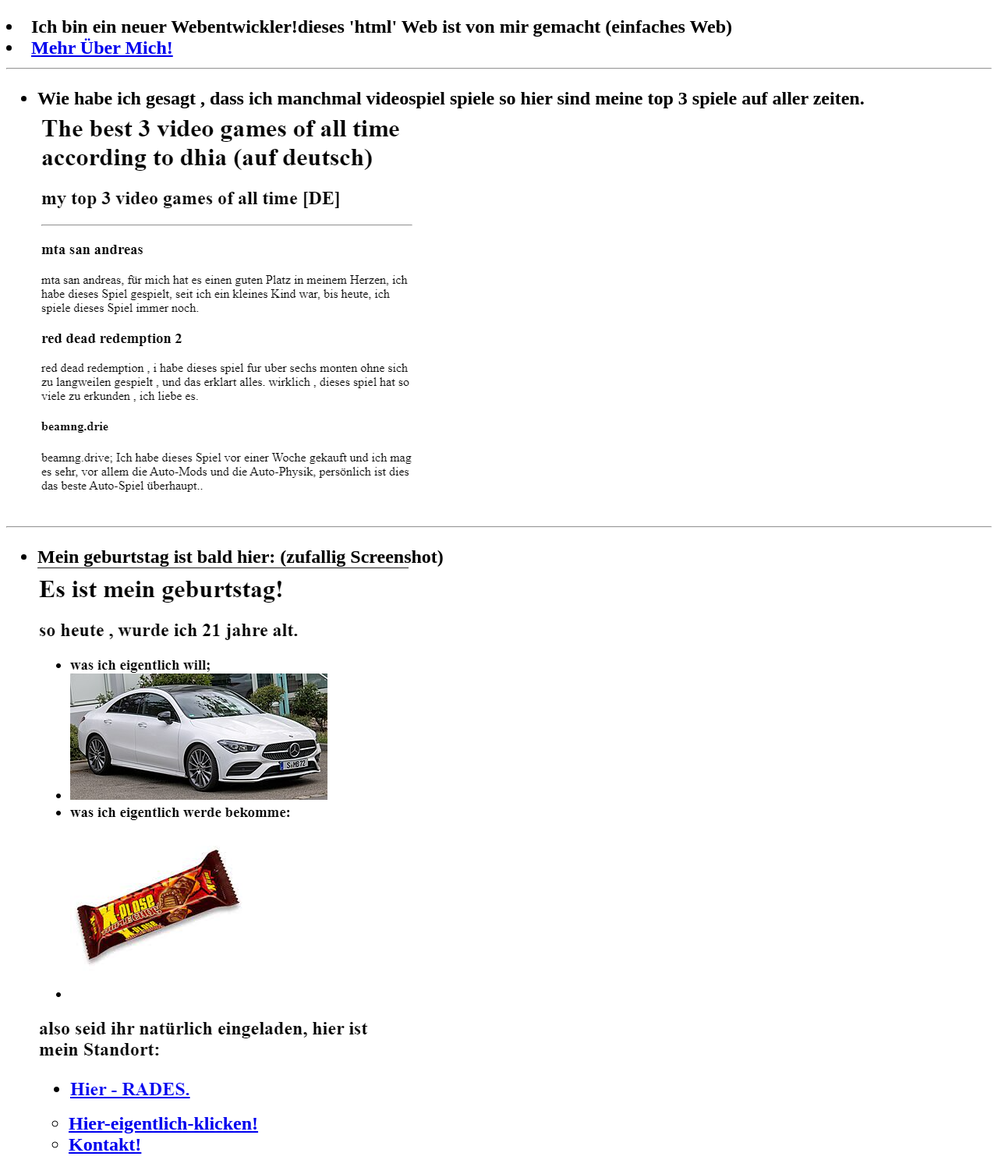
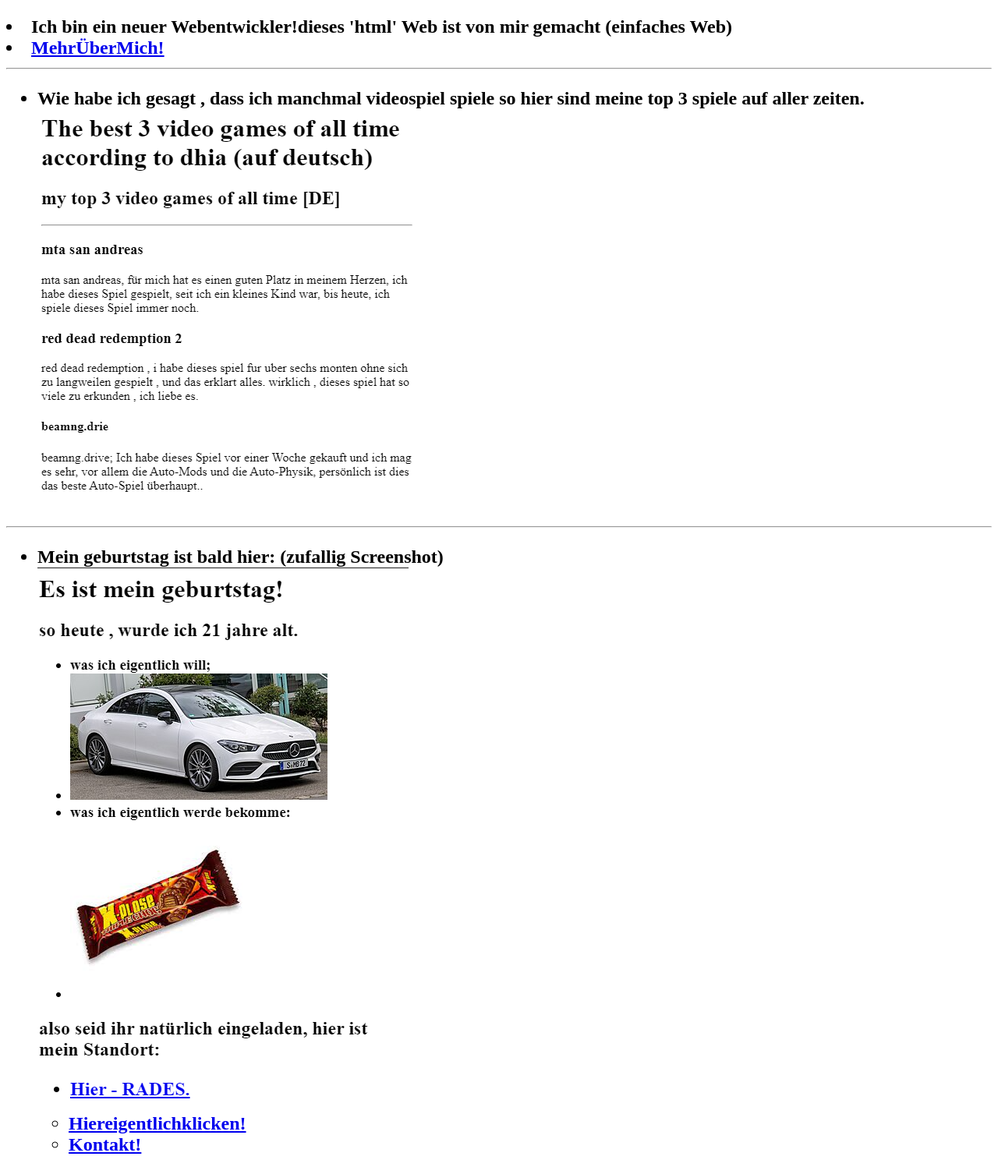
Before and after one commit to dhiarsq8/html-portfolio-test-, a plain HTML site: page index.html in a window 1280 px wide. Shown: the part 59-1565 px from the top of the page at 78% size. Drawn offline with Linux system fonts and the light colour scheme.

Commit message:
Update index.html

```diff
--- a/index.html
+++ b/index.html
@@ -10,7 +10,7 @@
     <h2>
         <li>Ich bin ein neuer Webentwickler!dieses 'html' Web
             ist von mir gemacht (einfaches Web)
-            <li><a href="/publicdeutsch/uber-mich.html">Mehr Über Mich!</a>
+            <li><a href="/publicdeutsch/uber-mich.html">MehrÜberMich!</a>
         </li>
         <hr>
         <ul>
@@ -27,7 +27,7 @@
               <img src="assets/images de/Screenshot 2025-04-17 114230.png">
               <ul>
                 <li>
-                    <a href="/publicdeutsch/geburtstag einladen.html">Hier-eigentlich-klicken!</a></li>
+                    <a href="/publicdeutsch/geburtstag einladen.html">Hiereigentlichklicken!</a></li>
                 </ul>
                 <ul>
                     <li>
```
